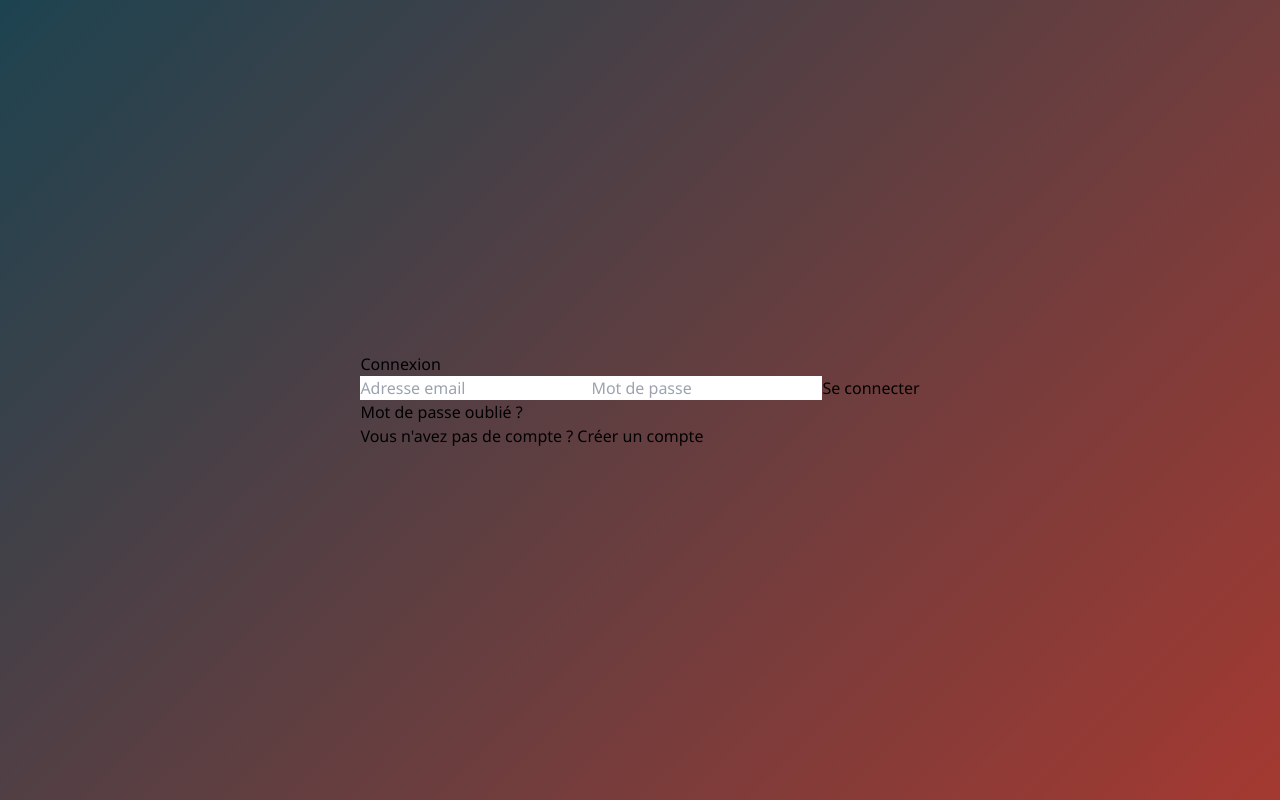
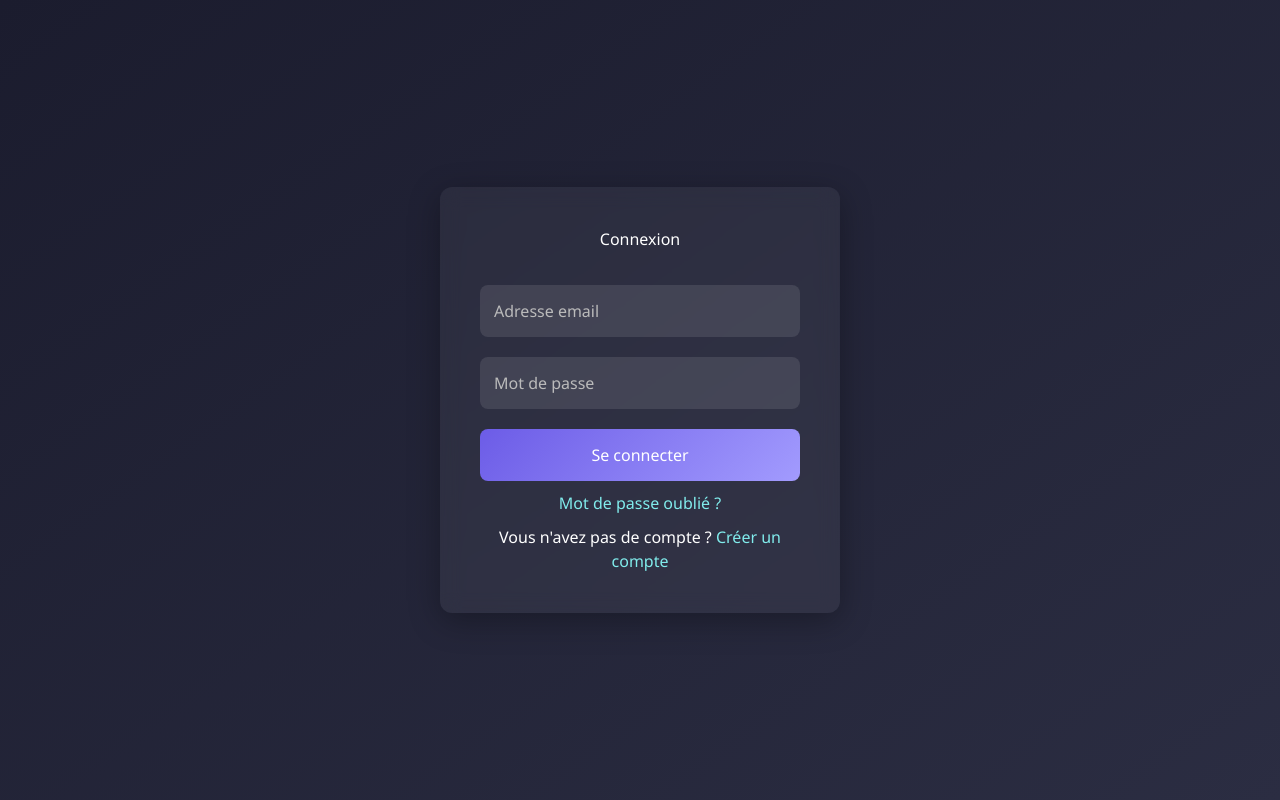
Before and after one commit to OneOffsas/OneOFFClaim, a React (Vite) app: page /login in a window 1280 px wide. Built offline with nearby package versions, Linux system fonts and the light colour scheme.

Commit message:
Update Login.css

```diff
--- a/src/pages/Login.css
+++ b/src/pages/Login.css
@@ -1,77 +1,86 @@
-/* src/pages/Login.css */
 .login-container {
+  display: flex;
+  justify-content: center;
+  align-items: center;
   height: 100vh;
-  background: linear-gradient(135deg, #1d4350, #a43931);
-  display: flex;
-  align-items: center;
-  justify-content: center;
-  animation: fadeIn 1.5s ease;
+  background: linear-gradient(145deg, #1b1c2e, #2b2d42);
+  font-family: 'Segoe UI', Tahoma, Geneva, Verdana, sans-serif;
 }
 
-.login-form {
-  background: rgba(255, 255, 255, 0.1);
-  padding: 50px;
-  border-radius: 20px;
-  backdrop-filter: blur(15px);
-  box-shadow: 0 8px 32px rgba(0,0,0,0.3);
-  text-align: center;
-  width: 350px;
+.login-box {
+  background: rgba(255, 255, 255, 0.05);
+  backdrop-filter: blur(10px);
+  border-radius: 12px;
+  padding: 40px;
+  width: 100%;
+  max-width: 400px;
+  box-shadow: 0 8px 32px rgba(0, 0, 0, 0.3);
   color: white;
+  animation: fadeIn 0.8s ease-in-out;
 }
 
-.login-form h2 {
-  margin-bottom: 25px;
-  font-size: 28px;
+.login-box h2 {
+  text-align: center;
+  margin-bottom: 24px;
   color: #ffffff;
 }
 
-.login-form input {
+.login-box form input {
   width: 100%;
-  padding: 12px;
-  margin: 12px 0;
-  border-radius: 10px;
+  padding: 14px;
+  margin: 10px 0;
   border: none;
-  background: rgba(255, 255, 255, 0.2);
-  color: white;
-  font-size: 15px;
+  border-radius: 8px;
+  background-color: rgba(255, 255, 255, 0.1);
+  color: #fff;
+  font-size: 16px;
 }
 
-.login-form input::placeholder {
-  color: rgba(255, 255, 255, 0.7);
+.login-box form input::placeholder {
+  color: #bbb;
 }
 
-.login-form button {
+.login-box button {
   width: 100%;
-  padding: 12px;
-  background: #ff4b2b;
+  padding: 14px;
+  border: none;
+  border-radius: 8px;
+  background: linear-gradient(135deg, #6c5ce7, #a29bfe);
   color: white;
-  font-weight: bold;
-  border: none;
-  border-radius: 10px;
+  font-size: 16px;
   cursor: pointer;
-  margin-top: 15px;
+  margin-top: 10px;
   transition: background 0.3s ease;
 }
 
-.login-form button:hover {
-  background: #ff416c;
+.login-box button:hover {
+  background: linear-gradient(135deg, #a29bfe, #6c5ce7);
 }
 
-.login-form .message,
-.login-form .link,
-.login-form .back {
-  margin-top: 15px;
-  font-size: 14px;
-  color: #fff;
+.mot-de-passe-oublie, .inscription-lien {
+  text-align: center;
+  margin-top: 10px;
 }
 
-.login-form .link,
-.login-form .back {
-  cursor: pointer;
-  text-decoration: underline;
+.mot-de-passe-oublie a,
+.inscription-lien a {
+  color: #81ecec;
+  text-decoration: none;
+}
+
+.erreur {
+  color: #ff7675;
+  font-size: 14px;
+  margin: 10px 0;
 }
 
 @keyframes fadeIn {
-  from { opacity: 0; transform: translateY(30px); }
-  to { opacity: 1; transform: translateY(0); }
+  from {
+    opacity: 0;
+    transform: translateY(-20px);
+  }
+  to {
+    opacity: 1;
+    transform: translateY(0);
+  }
 }
```
